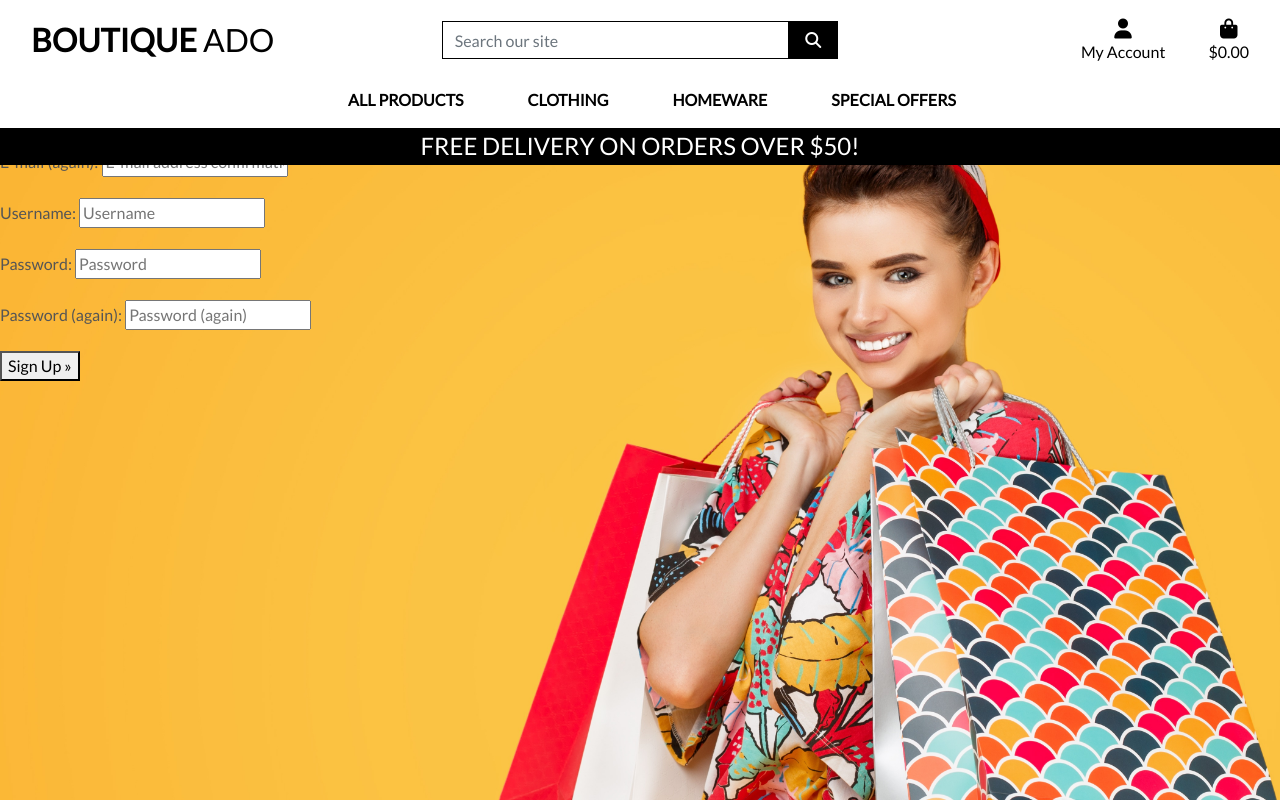
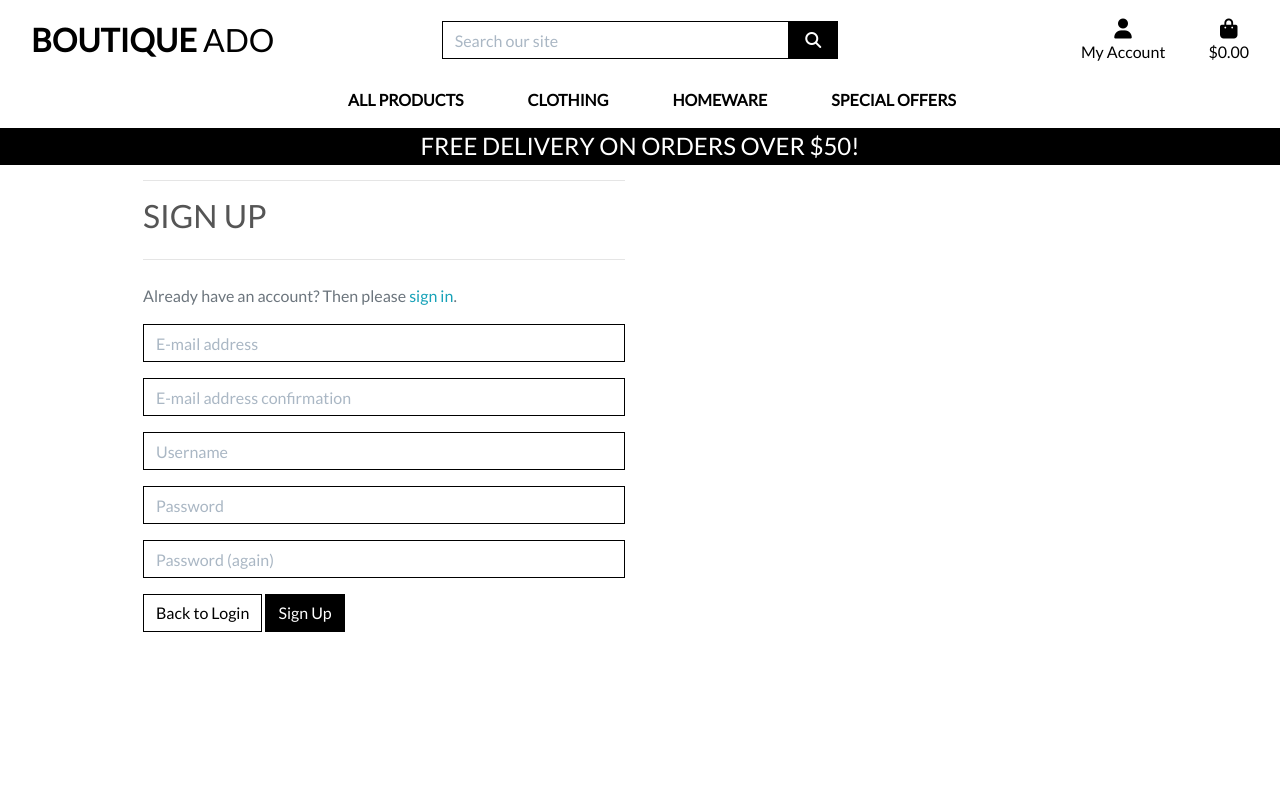
Before and after one commit to Code-Institute-Submissions/everydayonline, a Django app: page /accounts/signup/ in a window 1280 px wide. Run offline with Django 3.2, Linux system fonts and the light colour scheme; some libraries are stand-ins or nearby versions.

Commit message:
Updated Allauth templates and tested profiles

```diff
--- a/profiles/templates/profiles/profile.html
+++ b/profiles/templates/profiles/profile.html
@@ -23,4 +23,5 @@
                 <hr>
             </div>
         </div>
+        {{ profile }}
 {% endblock %}
--- a/static/css/base.css
+++ b/static/css/base.css
@@ -74,14 +74,13 @@ body {
 }
 
 .overlay {
-    height: 100%;
-    width: 100%;
-    top: 0;
-    left: 0;
-    position: fixed;
-    background-color: white;
-    color: #555;
-    /* z-index: 1; */
+	height: 100%;
+	width: 100%;
+	top: 0;
+	left: 0;
+	position: fixed;
+	background: white;
+	z-index: -1;
 }
 
 a.category-badge > span.badge:hover {
@@ -103,16 +102,21 @@ a.category-badge > span.badge:hover {
     cursor: pointer;
 }
 
-/* -------------------------------- Bootstrap Toasts */
+input[name='q']::placeholder {
+    color: #aab7c4;
+}
+
+/* ------------------------------- bootstrap toasts */
+
 .message-container {
     position: fixed;
     top: 72px;
     right: 15px;
-    z-index: 9999999
+    z-index: 99999999999;
 }
 
 .custom-toast {
-    overflow: visible
+    overflow: visible;
 }
 
 .toast-capper {
@@ -170,12 +174,6 @@ a.category-badge > span.badge:hover {
     overflow-y: auto;
 }
 
-.bag-notification-wrapper {
-    height: 100px;
-    overflow-x: hidden;
-    overflow-y: auto
-}
-
 /* -------------------------------- Media Queries */
 
 /* Slightly larger container on xl screens */
@@ -183,6 +181,60 @@ a.category-badge > span.badge:hover {
   .container {
     max-width: 80%;
   }
+}
+
+/* Allauth form formatting */
+
+.allauth-form-inner-content p {
+    margin-top: 1.5rem; /* mt-4 */
+    color: #6c757d; /* text-secondary */
+}
+
+.allauth-form-inner-content input {
+    border-color: #000;
+    border-radius: 0;
+}
+
+.allauth-form-inner-content label:not([for='id_remember']) {
+    display: none;
+}
+
+.allauth-form-inner-content input::placeholder {
+    color: #aab7c4;
+}
+
+.allauth-form-inner-content button,
+.allauth-form-inner-content input[type='submit'] {
+	/* btn */
+	display: inline-block;
+    font-weight: 400;
+    color: #fff;
+    text-align: center;
+    vertical-align: middle;
+    -webkit-user-select: none;
+    -moz-user-select: none;
+    -ms-user-select: none;
+    user-select: none;
+    background-color: #000;
+    border: 1px solid #000;
+    padding: .375rem .75rem;
+    font-size: 1rem;
+    line-height: 1.5;
+    border-radius: 0;
+
+    /* standard bootstrap btn transitions */
+    transition: color .15s ease-in-out,background-color .15s ease-in-out,border-color .15s ease-in-out,box-shadow .15s ease-in-out;
+}
+
+.allauth-form-inner-content button:hover,
+.allauth-form-inner-content input[type='submit']:hover {
+	color: #fff;
+    background-color: #222;
+    border-color: #222;
+}
+
+.allauth-form-inner-content a {
+	color: #17a2b8; /* text-info */
 }
 
 /* fixed top navbar only on medium and up */
--- a/templates/allauth/account/account_inactive.html
+++ b/templates/allauth/account/account_inactive.html
@@ -4,8 +4,10 @@
 
 {% block head_title %}{% trans "Account Inactive" %}{% endblock %}
 
-{% block content %}
-<h1>{% trans "Account Inactive" %}</h1>
+{% block inner_content %}
+<hr>
+<h2 class="logo-font mb-4">{% trans "Account Inactive" %}</h2>
+<hr>
 
 <p>{% trans "This account is inactive." %}</p>
 {% endblock %}
--- a/templates/allauth/account/base.html
+++ b/templates/allauth/account/base.html
@@ -1 +1,15 @@
 {% extends "base.html" %}
+
+{% block content %}
+    <div class="container header-container">
+        <div class="overlay"></div>
+        <div class="row">
+            <div class="col-12 col-md-6">
+                <div class="allauth-form-inner-content">
+                    {% block inner_content %}
+                    {% endblock %}
+                </div>
+            </div>
+        </div>
+    </div>
+{% endblock %}
--- a/templates/allauth/account/email_confirm.html
+++ b/templates/allauth/account/email_confirm.html
@@ -6,8 +6,10 @@
 {% block head_title %}{% trans "Confirm E-mail Address" %}{% endblock %}
 
 
-{% block content %}
-<h1>{% trans "Confirm E-mail Address" %}</h1>
+{% block inner_content %}
+<hr>
+<h2 class="logo-font mb-4">{% trans "Confirm E-mail Address" %}</h2>
+<hr>
 
 {% if confirmation %}
 
--- a/templates/allauth/account/signup.html
+++ b/templates/allauth/account/signup.html
@@ -4,18 +4,21 @@
 
 {% block head_title %}{% trans "Signup" %}{% endblock %}
 
-{% block content %}
-<h1>{% trans "Sign Up" %}</h1>
+{% block inner_content %}
+<hr>
+<h2 class="logo-font mb-4">{% trans "Sign Up" %}</h2>
+<hr>
 
 <p>{% blocktrans %}Already have an account? Then please <a href="{{ login_url }}">sign in</a>.{% endblocktrans %}</p>
 
 <form class="signup" id="signup_form" method="post" action="{% url 'account_signup' %}">
   {% csrf_token %}
-  {{ form.as_p }}
+  {{ form|crispy }}
   {% if redirect_field_value %}
   <input type="hidden" name="{{ redirect_field_name }}" value="{{ redirect_field_value }}" />
   {% endif %}
-  <button type="submit">{% trans "Sign Up" %} &raquo;</button>
+  <a class="btn btn-outline-black rounded-0" href="{% url 'account_login' %}">Back to Login</a>
+  <button type="submit">{% trans "Sign Up" %}</button>
 </form>
 
 {% endblock %}
--- a/templates/base.html
+++ b/templates/base.html
@@ -3,6 +3,7 @@
 <!doctype html>
 <html lang="en">
   <head>
+
     {% block meta %}
         <meta http-equiv="X-UA-Compatible" content="ie=edge">
         <meta charset="utf-8">
@@ -13,11 +14,8 @@
     {% endblock %}
 
     {% block corecss %}
-            <!-- Bootstrap CSS -->
         <link rel="stylesheet" href="https://stackpath.bootstrapcdn.com/bootstrap/4.4.1/css/bootstrap.min.css" integrity="sha384-Vkoo8x4CGsO3+Hhxv8T/Q5PaXtkKtu6ug5TOeNV6gBiFeWPGFN9MuhOf23Q9Ifjh" crossorigin="anonymous">
-            <!-- Google Fonts -->
-            <link href="https://fonts.googleapis.com/css2?family=Lato&display=swap" rel="stylesheet">
-            <!-- Custom CSS -->
+        <link rel="stylesheet" href="https://fonts.googleapis.com/css?family=Lato&display=swap">
         <link rel="stylesheet" href="{% static 'css/base.css' %}">
     {% endblock %}
 
@@ -25,10 +23,8 @@
     {% endblock %}
 
     {% block corejs %}
-            <!-- Font Awesome -->
-            <script src="https://kit.fontawesome.com/8b34051b26.js" crossorigin="anonymous"></script>
-            <!-- jQuery first, then Popper.js, then Bootstrap JS -->
-            <script src="https://code.jquery.com/jquery-3.5.1.min.js" integrity="sha256-9/aliU8dGd2tb6OSsuzixeV4y/faTqgFtohetphbbj0=" crossorigin="anonymous"></script>
+        <script src="https://kit.fontawesome.com/e9c73d7092.js" crossorigin="anonymous"></script>
+        <script src="https://code.jquery.com/jquery-3.4.1.min.js" integrity="sha256-CSXorXvZcTkaix6Yvo6HppcZGetbYMGWSFlBw8HfCJo=" crossorigin="anonymous"></script>
         <script src="https://cdn.jsdelivr.net/npm/popper.js@1.16.0/dist/umd/popper.min.js" integrity="sha384-Q6E9RHvbIyZFJoft+2mJbHaEWldlvI9IOYy5n3zV9zzTtmI3UksdQRVvoxMfooAo" crossorigin="anonymous"></script>
         <script src="https://stackpath.bootstrapcdn.com/bootstrap/4.4.1/js/bootstrap.min.js" integrity="sha384-wfSDF2E50Y2D1uUdj0O3uMBJnjuUD4Ih7YwaYd1iqfktj0Uod8GCExl3Og8ifwB6" crossorigin="anonymous"></script>
         <!-- Stripe -->
@@ -48,7 +44,6 @@
                     <h2 class="logo-font text-black my-0"><strong>Boutique</strong> Ado</h2>
                 </a>
             </div>
-
             <div class="col-12 col-lg-4 my-auto py-1 py-lg-0">
                 <form method="GET" action="{% url 'products' %}">
                     <div class="input-group w-100">
@@ -63,7 +58,6 @@
                     </div>
                 </form>
             </div>
-
             <div class="col-12 col-lg-4 my-auto py-1 py-lg-0">
                 <ul class="list-inline list-unstyled text-center text-lg-right my-0">
                     <li class="list-inline-item dropdown">
@@ -78,7 +72,7 @@
                                 {% if request.user.is_superuser %}
                                     <a href="" class="dropdown-item">Product Management</a>
                                 {% endif %}
-                                    <a href="" class="dropdown-item">My Profile</a>
+                                <a href="{% url 'profile' %}" class="dropdown-item">My Profile</a>
                                 <a href="{% url 'account_logout' %}" class="dropdown-item">Logout</a>
                             {% else %}
                                 <a href="{% url 'account_signup' %}" class="dropdown-item">Register</a>
@@ -103,7 +97,6 @@
                 </ul>
             </div>
         </div>
-
         <div class="row bg-white">
             <nav class="navbar navbar-expand-lg navbar-light w-100">
                 <button class="navbar-toggler" type="button" data-toggle="collapse" data-target="#main-nav" aria-controls="main-nav" aria-expanded="false" aria-label="Toggle navigation">
@@ -145,9 +138,11 @@
     {% endblock %}
 
     {% block postloadjs %}
-            <script>
+    <script type="text/javascript">
         $('.toast').toast('show');
     </script>
     {% endblock %}
+
+
   </body>
 </html>
```
Also changed, not shown: profiles/views.py (+7 -2 lines), templates/allauth/account/login.html (+9 -4 lines). Lines whose indentation alone changed are shown as unchanged.
